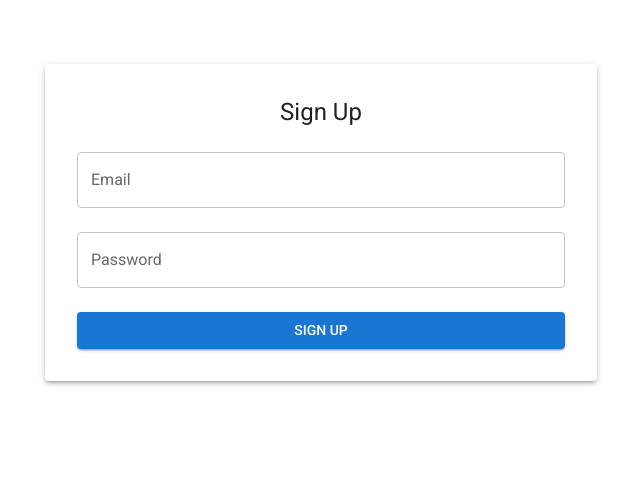
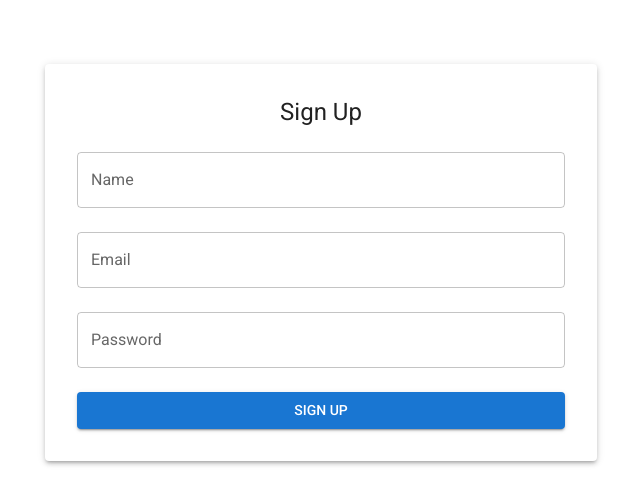
Before and after one commit to hallu-boss/school-money, a Next.js app: page /sign-up in a window 1280 px wide. Shown: the top 504 px of the page, without its empty margins (319-959 px from the left). Built offline with nearby package versions, Linux system fonts and the light colour scheme; no server answers; what @mui/material-nextjs would draw is missing.

Commit message:
auth pagas refactor

```diff
--- /dev/null
+++ b/app/(auth)/sign-in/actions.ts
@@ -0,0 +1,13 @@
+'use server';
+
+import { signIn } from '@/lib/auth';
+import { executeAction } from '@/lib/executeAction';
+
+export async function handleLogin(formData: FormData) {
+  await executeAction({
+    actionFn: async () => {
+      await signIn('credentials', formData);
+    },
+    successMessage: 'Signed in successfully',
+  });
+}
--- /dev/null
+++ b/app/(auth)/sign-up/SignUpForm.tsx
@@ -0,0 +1,80 @@
+'use client';
+import { RegisterData, registerSchema } from '@/lib/schema';
+import { Box, Typography, TextField, Button, LinearProgress } from '@mui/material';
+import { useState, useTransition } from 'react';
+import { signUp } from './actions';
+import { redirect } from 'next/navigation';
+
+export default function SignUpForm() {
+  const [isPending, startTransition] = useTransition();
+  const [errors, setErrors] = useState<Partial<Record<keyof RegisterData, string>>>({});
+
+  const handleAction = async (formData: FormData) => {
+    const values = {
+      name: formData.get('name') as string,
+      email: formData.get('email') as string,
+      password: formData.get('password') as string,
+    };
+
+    const parsed = registerSchema.safeParse(values);
+    if (!parsed.success) {
+      const fieldErrors: Partial<Record<keyof RegisterData, string>> = {};
+      for (const issue of parsed.error.issues) {
+        const fieldName = issue.path[0] as keyof RegisterData;
+        fieldErrors[fieldName] = issue.message;
+      }
+      setErrors(fieldErrors);
+      return;
+    }
+
+    startTransition(async () => {
+      const res = await signUp(formData);
+      if (res.success) redirect('/sign-in');
+    });
+  };
+
+  return (
+    <Box display="flex" component="form" action={handleAction} flexDirection="column" gap={3}>
+      <Typography variant="h5" align="center">
+        Sign Up
+      </Typography>
+
+      <TextField
+        label="Name"
+        name="name"
+        fullWidth
+        spellCheck={false}
+        error={Boolean(errors.name)}
+        helperText={errors.name}
+      />
+
+      <TextField
+        label="Email"
+        type="email"
+        name="email"
+        fullWidth
+        spellCheck={false}
+        error={Boolean(errors.email)}
+        helperText={errors.email}
+      />
+
+      <TextField
+        label="Password"
+        type="password"
+        name="password"
+        fullWidth
+        spellCheck={false}
+        error={Boolean(errors.password)}
+        helperText={errors.password}
+      />
+
+      {isPending ? (
+        <LinearProgress />
+      ) : (
+        <Button variant="contained" type="submit" fullWidth>
+          Sign up
+        </Button>
+      )}
+    </Box>
+  );
+}
--- a/lib/actions.ts
+++ b/app/(auth)/sign-up/actions.ts
@@ -1,4 +1,5 @@
-import { schema } from '@/lib/schema';
+'use server';
+import { registerSchema } from '@/lib/schema';
 import db from '@/lib/db';
 import { executeAction } from '@/lib/executeAction';
 import argon2 from 'argon2';
@@ -6,15 +7,17 @@ import argon2 from 'argon2';
 const signUp = async (formData: FormData) => {
   return executeAction({
     actionFn: async () => {
+      const name = formData.get('name');
       const email = formData.get('email');
       const password = formData.get('password');
 
-      const validatedData = schema.parse({ email, password });
+      const validatedData = registerSchema.parse({ name, email, password });
 
       const hashed = await argon2.hash(validatedData.password);
 
       await db.user.create({
         data: {
+          name: validatedData.name,
           email: validatedData.email.toLocaleLowerCase(),
           password: hashed,
         },
--- a/app/(auth)/sign-up/page.tsx
+++ b/app/(auth)/sign-up/page.tsx
@@ -1,14 +1,8 @@
 import React from 'react';
 import { auth } from '@/lib/auth';
-import { Container, Box, TextField, Button, Typography, Paper } from '@mui/material';
+import { Container, Paper } from '@mui/material';
 import { redirect } from 'next/navigation';
-import { signUp } from '@/lib/actions';
-
-async function handleLogin(formData: FormData) {
-  'use server';
-  const res = await signUp(formData);
-  if (res.success) redirect('/sign-in');
-}
+import SignUpForm from './SignUpForm';
 
 export default async function Page() {
   const session = await auth();
@@ -17,25 +11,7 @@ export default async function Page() {
   return (
     <Container maxWidth="sm">
       <Paper elevation={3} sx={{ padding: 4, marginTop: 8 }}>
-        <Box display="flex" component="form" action={handleLogin} flexDirection="column" gap={3}>
-          <Typography variant="h5" align="center">
-            Sign Up
-          </Typography>
-
-          <TextField label="Email" type="email" name="email" fullWidth spellCheck={false} />
-
-          <TextField
-            label="Password"
-            type="password"
-            name="password"
-            fullWidth
-            spellCheck={false}
-          />
-
-          <Button variant="contained" type="submit" fullWidth>
-            Sign up
-          </Button>
-        </Box>
+        <SignUpForm />
       </Paper>
     </Container>
   );
--- a/lib/schema.ts
+++ b/lib/schema.ts
@@ -1,8 +1,18 @@
 import z from 'zod';
 
 const schema = z.object({
-  email: z.email(),
-  password: z.string().min(6).max(100),
+  email: z.email('Invalid email'),
+  password: z.string().min(6, 'Minimum 6 characters').max(100),
 });
 
-export { schema };
+const registerSchema = z.object({
+  name: z.string().min(2, 'Minimum 2 characters').max(100),
+  email: z.email('Invalid email'),
+  password: z.string().min(8, 'Minimum 8 characters').max(100),
+});
+
+export type RegisterData = z.infer<typeof registerSchema>;
+
+export type LoginData = z.infer<typeof schema>;
+
+export { schema, registerSchema };
```
Also changed, not shown: app/(auth)/sign-in/SignInForm.tsx (added, +74 -0 lines), app/(auth)/sign-in/page.tsx (+4 -48 lines).
